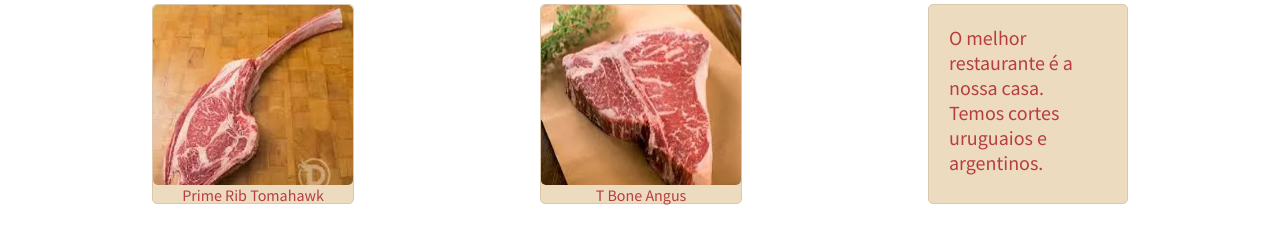
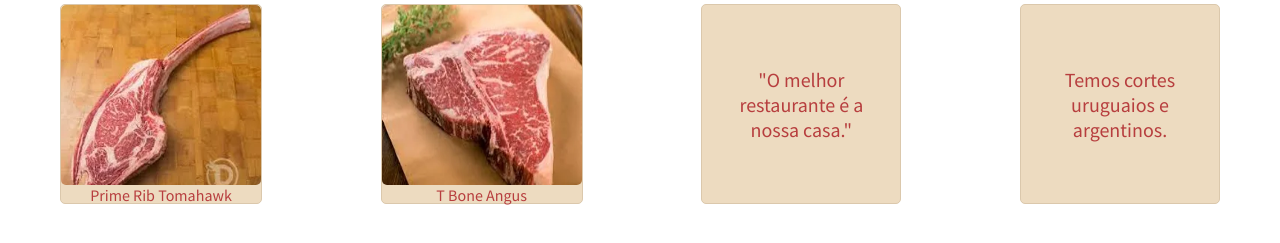
Before and after one commit to parseiro/leitoesGrill, a plain HTML site: page index.html in a window 1280 px wide. Shown: the part 303-546 px from the top of the page. Drawn offline with nearby package versions, Linux system fonts and the light colour scheme.

Commit message:
Corrections in style, center texts

```diff
--- a/css/estilo.css
+++ b/css/estilo.css
@@ -15,8 +15,8 @@ img {
 
 #produtos {
   display: flex;
-  justify-content: space-around;
-  gap: 2px;
+  justify-content: space-between;
+  gap: 20px;
   flex-flow: row wrap;
 }
 
@@ -347,3 +347,11 @@ img {
 .pl-140 {
   padding-left: 140px;
 }
+
+.texto blockquote {
+  /* align-items: center; */
+  text-align: center;
+  text-justify: distribute-all-lines;
+  vertical-align: middle;
+  margin: auto;
+}
--- a/index.html
+++ b/index.html
@@ -41,22 +41,24 @@
       </div>
     </header>
     <div id="produtos">
-      <div class="imgcarne col-4">
+      <div class="imgcarne">
         <div class="imgcontainer">
           <img src="img/prime_ribs.webp" alt="Prime ribs tomahawk" />
         </div>
         <div class="text-align-center">Prime Rib Tomahawk</div>
       </div>
 
-      <div class="imgcarne col-4">
+      <div class="imgcarne">
         <div class="imgcontainer">
           <img src="img/t_bone_angus.webp" alt="T Bone Angus" />
         </div>
         <div class="text-align-center">T Bone Angus</div>
       </div>
-      <div class="imgcarne col-4 color-g8 t-size-20 p-20">
-        <p>O melhor restaurante é a nossa casa.</p>
-        <p>Temos cortes uruguaios e argentinos.</p>
+      <div class="imgcarne texto color-g8 t-size-20 p-20 d-flex">
+        <blockquote>"O melhor restaurante é a nossa casa."</blockquote>
+      </div>
+      <div class="imgcarne texto color-g8 t-size-20 p-20 d-flex">
+        <blockquote>Temos cortes uruguaios e argentinos.</blockquote>
       </div>
     </div>
   </body>
```
